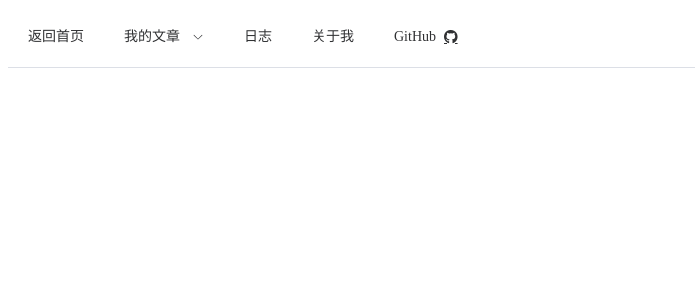
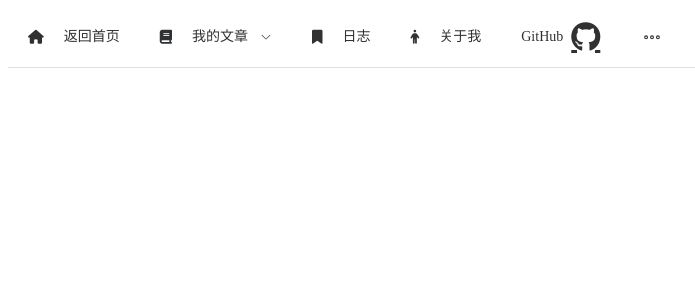
Before and after one commit to yitaoxianyu/my-blog, a Vue app: page / in a window 1280 px wide. Shown: the top 300 px of the page, without its empty margins (0-695 px from the left). Built offline with nearby package versions, Linux system fonts and the light colour scheme.

Commit message:
feat(Haeder.vue):最终版本

```diff
--- a/src/constants/url.ts
+++ b/src/constants/url.ts
@@ -1,3 +1,8 @@
 export const url = {
-    home : "/home"
+    home : "/home",
+    passageBytime : "/timeline",
+    passageBytype : "/category",
+    passageBytag : "/tag",
+    log : "/log",
+    abountMe : "/me"
 }
--- a/src/layout/Header.vue
+++ b/src/layout/Header.vue
@@ -7,20 +7,46 @@
         :popper-offset="16"
         style="max-width: 100vw"
       >
-        <el-menu-item index="1" v-on:click="handleNavigate(url.home)">返回首页</el-menu-item>
+        <el-menu-item index="1" v-on:click="handleNavigate(url.home)">
+            <i class="fa-solid fa-house menu-item-avatar"></i>
+            <span>
+                返回首页
+            </span>
+        </el-menu-item>
         <el-sub-menu index="2" :popper-offset="8">
-          <template #title>我的文章</template>
-          <el-menu-item index="2-1">事件轴</el-menu-item>
-          <el-menu-item index="2-2">分类</el-menu-item>
-          <el-menu-item index="2-3">标签</el-menu-item>
+            <template #title>
+             <i class="fa-solid fa-book menu-item-avatar"></i>
+             <span>
+                我的文章
+             </span>
+            </template>
+          <el-menu-item index="2-1" v-on:click="handleNavigate(url.passageBytime)">事件轴</el-menu-item>
+          <el-menu-item index="2-2" v-on:click="handleNavigate(url.passageBytype)">分类</el-menu-item>
+          <el-menu-item index="2-3" v-on:click="handleNavigate(url.passageBytag)">标签</el-menu-item>
         </el-sub-menu>
-        <el-menu-item index="3">日志</el-menu-item>
-        <el-menu-item index="4">关于我</el-menu-item>
+        <el-menu-item index="3" v-on:click="handleNavigate(url.log)">
+            <i class="fa-solid fa-bookmark menu-item-avatar"></i>
+            <span>
+                日志
+            </span>
+        </el-menu-item>
+        <el-menu-item index="4" v-on:click="handleNavigate(url.abountMe)">
+            <i class="fa-solid fa-person menu-item-avatar"></i>
+            <span>
+                关于我
+            </span>
+        </el-menu-item>
         <el-menu-item index="5" class="menu-item-github">
           <span>GitHub</span> <!-- 可选的文本 -->
-          <a href="https://github.com/yitaoxianyu" class="github-link">
+          <a href="https://github.com/yitaoxianyu" class="github-link" style="font-size: 30px;">
             <i class="fa-brands fa-github"></i>
           </a>
+        </el-menu-item>
+        <el-menu-item style="margin-left: auto;">
+            <i class="fa-solid fa-door-closed menu-item-avatar"></i>
+            <span>
+                登录
+            </span>
         </el-menu-item>
       </el-menu>
     </div>
@@ -38,8 +64,10 @@
   </script>
 
   <style>
+  .menu-item-avatar{
+    margin-right: 20px;
+  }
   .menu-item-github {
-    display: flex;
     align-items: center; /* 垂直居中 */
     justify-content: flex-end; /* 右对齐 */
   }
```
